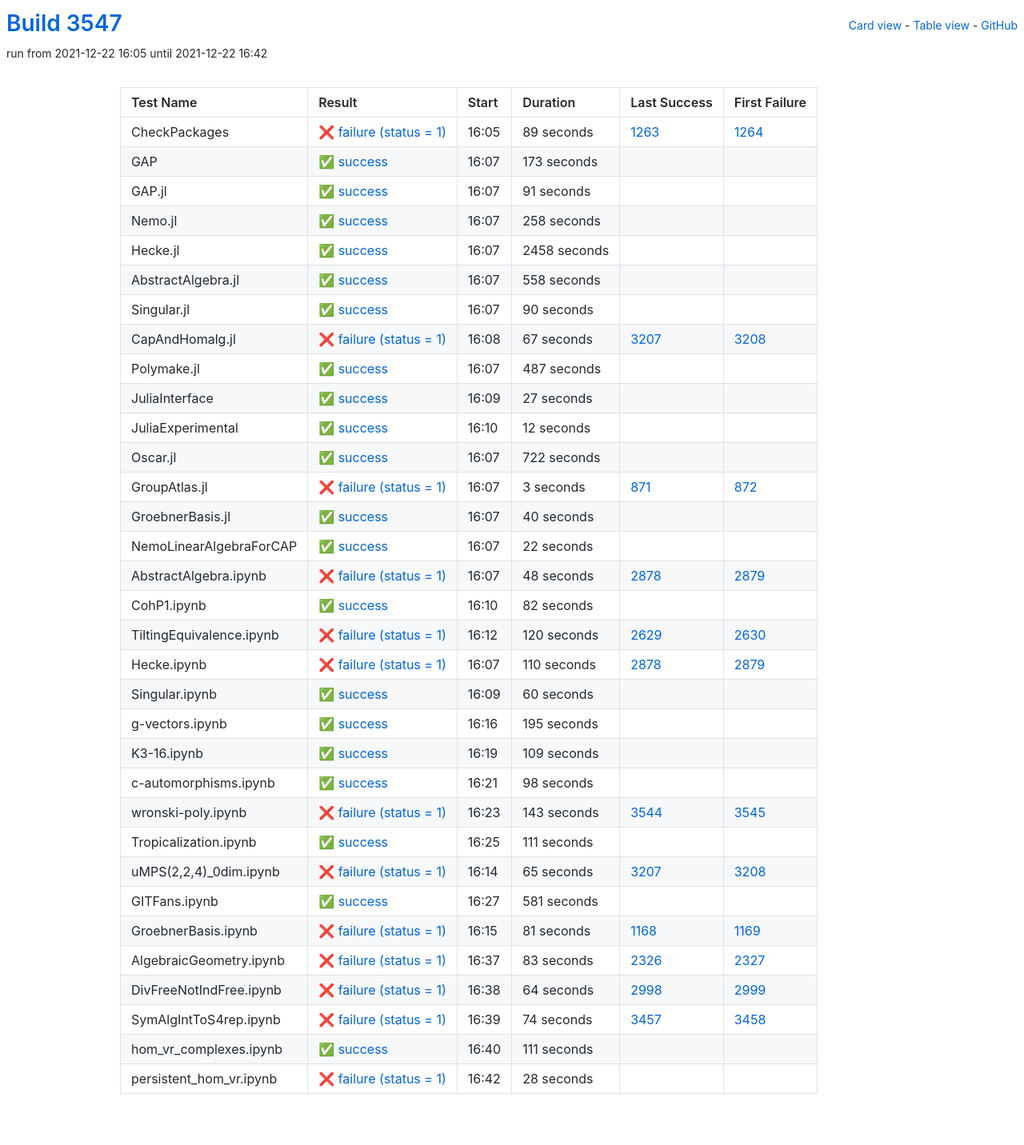
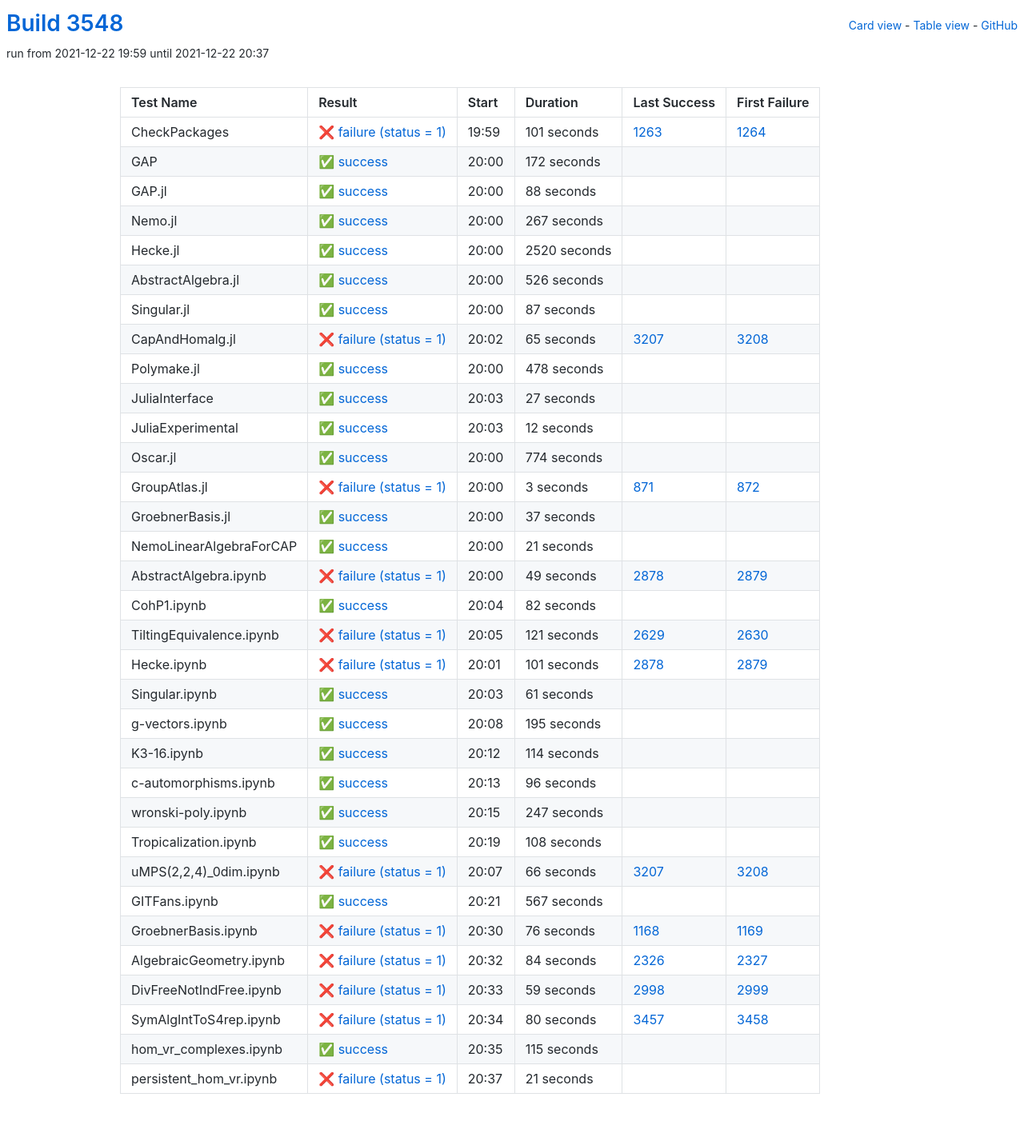
Before and after one commit to oscar-system/oscar-ci-status-stable, a Jekyll site: the page built from table.html, in a window 1280 px wide. Shown: the whole page at 80% size. Built offline with Jekyll 4.4.1, drawn with Linux system fonts in a browser that asks for light colours.

Commit message:
Build #3548

```diff
--- a/_data/ci.yml
+++ b/_data/ci.yml
@@ -1,6 +1,6 @@
 ---
-build: 3547
-build_url: https://oscarci.mathematik.uni-kl.de/job/oscar-stable/3547/
+build: 3548
+build_url: https://oscarci.mathematik.uni-kl.de/job/oscar-stable/3548/
 job: oscar-stable
 organization: oscar-system
 repo: oscar-ci-status-stable
@@ -8,116 +8,116 @@ repourl: https://github.com/oscar-system/oscar-ci-status-stable
 tests:
 - name: CheckPackages
   id: checkpackages
-  log: https://oscarci.mathematik.uni-kl.de/job/oscar-stable/3547/artifact/logs/build-3547/CheckPackages.log
-  start: 2021-12-22 16:05
+  log: https://oscarci.mathematik.uni-kl.de/job/oscar-stable/3548/artifact/logs/build-3548/CheckPackages.log
+  start: 2021-12-22 19:59
   success: false
   exitcode: 1
   status: failure
-  duration: 89
+  duration: 101
   last_success: 1263
   last_success_url: https://oscarci.mathematik.uni-kl.de/job/oscar-stable/1263/
   first_failure: 1264
   first_failure_url: https://oscarci.mathematik.uni-kl.de/job/oscar-stable/1264/
 - name: GAP
   id: gap
-  log: https://oscarci.mathematik.uni-kl.de/job/oscar-stable/3547/artifact/logs/build-3547/GAP.log
-  start: 2021-12-22 16:07
+  log: https://oscarci.mathematik.uni-kl.de/job/oscar-stable/3548/artifact/logs/build-3548/GAP.log
+  start: 2021-12-22 20:00
   success: true
   exitcode: 0
   status: success
-  duration: 173
+  duration: 172
   last_success: false
   last_success_url:
   first_failure: false
   first_failure_url:
 - name: GAP.jl
   id: gap-jl
-  log: https://oscarci.mathematik.uni-kl.de/job/oscar-stable/3547/artifact/logs/build-3547/GAP.jl.log
-  start: 2021-12-22 16:07
+  log: https://oscarci.mathematik.uni-kl.de/job/oscar-stable/3548/artifact/logs/build-3548/GAP.jl.log
+  start: 2021-12-22 20:00
   success: true
   exitcode: 0
   status: success
-  duration: 91
+  duration: 88
   last_success: false
   last_success_url:
   first_failure: false
   first_failure_url:
 - name: Nemo.jl
   id: nemo-jl
-  log: https://oscarci.mathematik.uni-kl.de/job/oscar-stable/3547/artifact/logs/build-3547/Nemo.jl.log
-  start: 2021-12-22 16:07
+  log: https://oscarci.mathematik.uni-kl.de/job/oscar-stable/3548/artifact/logs/build-3548/Nemo.jl.log
+  start: 2021-12-22 20:00
   success: true
   exitcode: 0
   status: success
-  duration: 258
+  duration: 267
   last_success: false
   last_success_url:
   first_failure: false
   first_failure_url:
 - name: Hecke.jl
   id: hecke-jl
-  log: https://oscarci.mathematik.uni-kl.de/job/oscar-stable/3547/artifact/logs/build-3547/Hecke.jl.log
-  start: 2021-12-22 16:07
+  log: https://oscarci.mathematik.uni-kl.de/job/oscar-stable/3548/artifact/logs/build-3548/Hecke.jl.log
+  start: 2021-12-22 20:00
   success: true
   exitcode: 0
   status: success
-  duration: 2458
+  duration: 2520
   last_success: false
   last_success_url:
   first_failure: false
   first_failure_url:
 - name: AbstractAlgebra.jl
   id: abstractalgebra-jl
-  log: https://oscarci.mathematik.uni-kl.de/job/oscar-stable/3547/artifact/logs/build-3547/AbstractAlgebra.jl.log
-  start: 2021-12-22 16:07
+  log: https://oscarci.mathematik.uni-kl.de/job/oscar-stable/3548/artifact/logs/build-3548/AbstractAlgebra.jl.log
+  start: 2021-12-22 20:00
   success: true
   exitcode: 0
   status: success
-  duration: 558
+  duration: 526
   last_success: false
   last_success_url:
   first_failure: false
   first_failure_url:
 - name: Singular.jl
   id: singular-jl
-  log: https://oscarci.mathematik.uni-kl.de/job/oscar-stable/3547/artifact/logs/build-3547/Singular.jl.log
-  start: 2021-12-22 16:07
+  log: https://oscarci.mathematik.uni-kl.de/job/oscar-stable/3548/artifact/logs/build-3548/Singular.jl.log
+  start: 2021-12-22 20:00
   success: true
   exitcode: 0
   status: success
-  duration: 90
+  duration: 87
   last_success: false
   last_success_url:
   first_failure: false
   first_failure_url:
 - name: CapAndHomalg.jl
   id: capandhomalg-jl
-  log: https://oscarci.mathematik.uni-kl.de/job/oscar-stable/3547/artifact/logs/build-3547/CapAndHomalg.jl.log
-  start: 2021-12-22 16:08
+  log: https://oscarci.mathematik.uni-kl.de/job/oscar-stable/3548/artifact/logs/build-3548/CapAndHomalg.jl.log
+  start: 2021-12-22 20:02
   success: false
   exitcode: 1
   status: failure
-  duration: 67
+  duration: 65
   last_success: 3207
   last_success_url: https://oscarci.mathematik.uni-kl.de/job/oscar-stable/3207/
   first_failure: 3208
   first_failure_url: https://oscarci.mathematik.uni-kl.de/job/oscar-stable/3208/
 - name: Polymake.jl
   id: polymake-jl
-  log: https://oscarci.mathematik.uni-kl.de/job/oscar-stable/3547/artifact/logs/build-3547/Polymake.jl.log
-  start: 2021-12-22 16:07
+  log: https://oscarci.mathematik.uni-kl.de/job/oscar-stable/3548/artifact/logs/build-3548/Polymake.jl.log
+  start: 2021-12-22 20:00
   success: true
   exitcode: 0
   status: success
-  duration: 487
+  duration: 478
   last_success: false
   last_success_url:
   first_failure: false
   first_failure_url:
 - name: JuliaInterface
   id: juliainterface
-  log: https://oscarci.mathematik.uni-kl.de/job/oscar-stable/3547/artifact/logs/build-3547/JuliaInterface.log
-  start: 2021-12-22 16:09
+  log: https://oscarci.mathematik.uni-kl.de/job/oscar-stable/3548/artifact/logs/build-3548/JuliaInterface.log
+  start: 2021-12-22 20:03
   success: true
   exitcode: 0
   status: success
@@ -128,8 +128,8 @@ tests:
   first_failure_url:
 - name: JuliaExperimental
   id: juliaexperimental
-  log: https://oscarci.mathematik.uni-kl.de/job/oscar-stable/3547/artifact/logs/build-3547/JuliaExperimental.log
-  start: 2021-12-22 16:10
+  log: https://oscarci.mathematik.uni-kl.de/job/oscar-stable/3548/artifact/logs/build-3548/JuliaExperimental.log
+  start: 2021-12-22 20:03
   success: true
   exitcode: 0
   status: success
@@ -140,20 +140,20 @@ tests:
   first_failure_url:
 - name: Oscar.jl
   id: oscar-jl
-  log: https://oscarci.mathematik.uni-kl.de/job/oscar-stable/3547/artifact/logs/build-3547/Oscar.jl.log
-  start: 2021-12-22 16:07
+  log: https://oscarci.mathematik.uni-kl.de/job/oscar-stable/3548/artifact/logs/build-3548/Oscar.jl.log
+  start: 2021-12-22 20:00
   success: true
   exitcode: 0
   status: success
-  duration: 722
+  duration: 774
   last_success: false
   last_success_url:
   first_failure: false
   first_failure_url:
 - name: GroupAtlas.jl
   id: groupatlas-jl
-  log: https://oscarci.mathematik.uni-kl.de/job/oscar-stable/3547/artifact/logs/build-3547/GroupAtlas.jl.log
-  start: 2021-12-22 16:07
+  log: https://oscarci.mathematik.uni-kl.de/job/oscar-stable/3548/artifact/logs/build-3548/GroupAtlas.jl.log
+  start: 2021-12-22 20:00
   success: false
   exitcode: 1
   status: failure
@@ -164,44 +164,44 @@ tests:
   first_failure_url: https://oscarci.mathematik.uni-kl.de/job/oscar-stable/872/
 - name: GroebnerBasis.jl
   id: groebnerbasis-jl
-  log: https://oscarci.mathematik.uni-kl.de/job/oscar-stable/3547/artifact/logs/build-3547/GroebnerBasis.jl.log
-  start: 2021-12-22 16:07
+  log: https://oscarci.mathematik.uni-kl.de/job/oscar-stable/3548/artifact/logs/build-3548/GroebnerBasis.jl.log
+  start: 2021-12-22 20:00
   success: true
   exitcode: 0
   status: success
-  duration: 40
+  duration: 37
   last_success: false
   last_success_url:
   first_failure: false
   first_failure_url:
 - name: NemoLinearAlgebraForCAP
   id: nemolinearalgebraforcap
-  log: https://oscarci.mathematik.uni-kl.de/job/oscar-stable/3547/artifact/logs/build-3547/NemoLinearAlgebraForCAP.log
-  start: 2021-12-22 16:07
+  log: https://oscarci.mathematik.uni-kl.de/job/oscar-stable/3548/artifact/logs/build-3548/NemoLinearAlgebraForCAP.log
+  start: 2021-12-22 20:00
   success: true
   exitcode: 0
   status: success
-  duration: 22
+  duration: 21
   last_success: false
   last_success_url:
   first_failure: false
   first_failure_url:
 - name: AbstractAlgebra.ipynb
   id: abstractalgebra-ipynb
-  log: https://oscarci.mathematik.uni-kl.de/job/oscar-stable/3547/artifact/logs/build-3547/AbstractAlgebra.ipynb.log
-  start: 2021-12-22 16:07
+  log: https://oscarci.mathematik.uni-kl.de/job/oscar-stable/3548/artifact/logs/build-3548/AbstractAlgebra.ipynb.log
+  start: 2021-12-22 20:00
   success: false
   exitcode: 1
   status: failure
-  duration: 48
+  duration: 49
   last_success: 2878
   last_success_url: https://oscarci.mathematik.uni-kl.de/job/oscar-stable/2878/
   first_failure: 2879
   first_failure_url: https://oscarci.mathematik.uni-kl.de/job/oscar-stable/2879/
 - name: CohP1.ipynb
   id: cohp1-ipynb
-  log: https://oscarci.mathematik.uni-kl.de/job/oscar-stable/3547/artifact/logs/build-3547/CohP1.ipynb.log
-  start: 2021-12-22 16:10
+  log: https://oscarci.mathematik.uni-kl.de/job/oscar-stable/3548/artifact/logs/build-3548/CohP1.ipynb.log
+  start: 2021-12-22 20:04
   success: true
   exitcode: 0
   status: success
@@ -212,44 +212,44 @@ tests:
   first_failure_url:
 - name: TiltingEquivalence.ipynb
   id: tiltingequivalence-ipynb
-  log: https://oscarci.mathematik.uni-kl.de/job/oscar-stable/3547/artifact/logs/build-3547/TiltingEquivalence.ipynb.log
-  start: 2021-12-22 16:12
+  log: https://oscarci.mathematik.uni-kl.de/job/oscar-stable/3548/artifact/logs/build-3548/TiltingEquivalence.ipynb.log
+  start: 2021-12-22 20:05
   success: false
   exitcode: 1
   status: failure
-  duration: 120
+  duration: 121
   last_success: 2629
   last_success_url: https://oscarci.mathematik.uni-kl.de/job/oscar-stable/2629/
   first_failure: 2630
   first_failure_url: https://oscarci.mathematik.uni-kl.de/job/oscar-stable/2630/
 - name: Hecke.ipynb
   id: hecke-ipynb
-  log: https://oscarci.mathematik.uni-kl.de/job/oscar-stable/3547/artifact/logs/build-3547/Hecke.ipynb.log
-  start: 2021-12-22 16:07
+  log: https://oscarci.mathematik.uni-kl.de/job/oscar-stable/3548/artifact/logs/build-3548/Hecke.ipynb.log
+  start: 2021-12-22 20:01
   success: false
   exitcode: 1
   status: failure
-  duration: 110
+  duration: 101
   last_success: 2878
   last_success_url: https://oscarci.mathematik.uni-kl.de/job/oscar-stable/2878/
   first_failure: 2879
   first_failure_url: https://oscarci.mathematik.uni-kl.de/job/oscar-stable/2879/
 - name: Singular.ipynb
   id: singular-ipynb
-  log: https://oscarci.mathematik.uni-kl.de/job/oscar-stable/3547/artifact/logs/build-3547/Singular.ipynb.log
-  start: 2021-12-22 16:09
+  log: https://oscarci.mathematik.uni-kl.de/job/oscar-stable/3548/artifact/logs/build-3548/Singular.ipynb.log
+  start: 2021-12-22 20:03
   success: true
   exitcode: 0
   status: success
-  duration: 60
+  duration: 61
   last_success: false
   last_success_url:
   first_failure: false
   first_failure_url:
 - name: g-vectors.ipynb
   id: g-vectors-ipynb
-  log: https://oscarci.mathematik.uni-kl.de/job/oscar-stable/3547/artifact/logs/build-3547/g-vectors.ipynb.log
-  start: 2021-12-22 16:16
+  log: https://oscarci.mathematik.uni-kl.de/job/oscar-stable/3548/artifact/logs/build-3548/g-vectors.ipynb.log
+  start: 2021-12-22 20:08
   success: true
   exitcode: 0
   status: success
@@ -260,144 +260,144 @@ tests:
   first_failure_url:
 - name: K3-16.ipynb
   id: k3-16-ipynb
-  log: https://oscarci.mathematik.uni-kl.de/job/oscar-stable/3547/artifact/logs/build-3547/K3-16.ipynb.log
-  start: 2021-12-22 16:19
+  log: https://oscarci.mathematik.uni-kl.de/job/oscar-stable/3548/artifact/logs/build-3548/K3-16.ipynb.log
+  start: 2021-12-22 20:12
   success: true
   exitcode: 0
   status: success
-  duration: 109
+  duration: 114
   last_success: false
   last_success_url:
   first_failure: false
   first_failure_url:
 - name: c-automorphisms.ipynb
   id: c-automorphisms-ipynb
-  log: https://oscarci.mathematik.uni-kl.de/job/oscar-stable/3547/artifact/logs/build-3547/c-automorphisms.ipynb.log
-  start: 2021-12-22 16:21
+  log: https://oscarci.mathematik.uni-kl.de/job/oscar-stable/3548/artifact/logs/build-3548/c-automorphisms.ipynb.log
+  start: 2021-12-22 20:13
   success: true
   exitcode: 0
   status: success
-  duration: 98
+  duration: 96
   last_success: false
   last_success_url:
   first_failure: false
   first_failure_url:
 - name: wronski-poly.ipynb
   id: wronski-poly-ipynb
-  log: https://oscarci.mathematik.uni-kl.de/job/oscar-stable/3547/artifact/logs/build-3547/wronski-poly.ipynb.log
-  start: 2021-12-22 16:23
-  success: false
-  exitcode: 1
-  status: failure
-  duration: 143
-  last_success: 3544
-  last_success_url: https://oscarci.mathematik.uni-kl.de/job/oscar-stable/3544/
-  first_failure: 3545
-  first_failure_url: https://oscarci.mathematik.uni-kl.de/job/oscar-stable/3545/
-- name: Tropicalization.ipynb
-  id: tropicalization-ipynb
-  log: https://oscarci.mathematik.uni-kl.de/job/oscar-stable/3547/artifact/logs/build-3547/Tropicalization.ipynb.log
-  start: 2021-12-22 16:25
+  log: https://oscarci.mathematik.uni-kl.de/job/oscar-stable/3548/artifact/logs/build-3548/wronski-poly.ipynb.log
+  start: 2021-12-22 20:15
   success: true
   exitcode: 0
   status: success
-  duration: 111
+  duration: 247
+  last_success: false
+  last_success_url:
+  first_failure: false
+  first_failure_url:
+- name: Tropicalization.ipynb
+  id: tropicalization-ipynb
+  log: https://oscarci.mathematik.uni-kl.de/job/oscar-stable/3548/artifact/logs/build-3548/Tropicalization.ipynb.log
+  start: 2021-12-22 20:19
+  success: true
+  exitcode: 0
+  status: success
+  duration: 108
   last_success: false
   last_success_url:
   first_failure: false
   first_failure_url:
 - name: uMPS(2,2,4)_0dim.ipynb
   id: umps-2-2-4-0dim-ipynb
-  log: https://oscarci.mathematik.uni-kl.de/job/oscar-stable/3547/artifact/logs/build-3547/uMPS-2-2-4-_0dim.ipynb.log
-  start: 2021-12-22 16:14
+  log: https://oscarci.mathematik.uni-kl.de/job/oscar-stable/3548/artifact/logs/build-3548/uMPS-2-2-4-_0dim.ipynb.log
+  start: 2021-12-22 20:07
   success: false
   exitcode: 1
   status: failure
-  duration: 65
+  duration: 66
   last_success: 3207
   last_success_url: https://oscarci.mathematik.uni-kl.de/job/oscar-stable/3207/
   first_failure: 3208
   first_failure_url: https://oscarci.mathematik.uni-kl.de/job/oscar-stable/3208/
 - name: GITFans.ipynb
   id: gitfans-ipynb
-  log: https://oscarci.mathematik.uni-kl.de/job/oscar-stable/3547/artifact/logs/build-3547/GITFans.ipynb.log
-  start: 2021-12-22 16:27
+  log: https://oscarci.mathematik.uni-kl.de/job/oscar-stable/3548/artifact/logs/build-3548/GITFans.ipynb.log
+  start: 2021-12-22 20:21
   success: true
   exitcode: 0
   status: success
-  duration: 581
+  duration: 567
   last_success: false
   last_success_url:
   first_failure: false
   first_failure_url:
 - name: GroebnerBasis.ipynb
   id: groebnerbasis-ipynb
-  log: https://oscarci.mathematik.uni-kl.de/job/oscar-stable/3547/artifact/logs/build-3547/GroebnerBasis.ipynb.log
-  start: 2021-12-22 16:15
+  log: https://oscarci.mathematik.uni-kl.de/job/oscar-stable/3548/artifact/logs/build-3548/GroebnerBasis.ipynb.log
+  start: 2021-12-22 20:30
   success: false
   exitcode: 1
   status: failure
-  duration: 81
+  duration: 76
   last_success: 1168
   last_success_url: https://oscarci.mathematik.uni-kl.de/job/oscar-stable/1168/
   first_failure: 1169
   first_failure_url: https://oscarci.mathematik.uni-kl.de/job/oscar-stable/1169/
 - name: AlgebraicGeometry.ipynb
   id: algebraicgeometry-ipynb
-  log: https://oscarci.mathematik.uni-kl.de/job/oscar-stable/3547/artifact/logs/build-3547/AlgebraicGeometry.ipynb.log
-  start: 2021-12-22 16:37
+  log: https://oscarci.mathematik.uni-kl.de/job/oscar-stable/3548/artifact/logs/build-3548/AlgebraicGeometry.ipynb.log
+  start: 2021-12-22 20:32
   success: false
   exitcode: 1
   status: failure
-  duration: 83
+  duration: 84
   last_success: 2326
   last_success_url: https://oscarci.mathematik.uni-kl.de/job/oscar-stable/2326/
   first_failure: 2327
   first_failure_url: https://oscarci.mathematik.uni-kl.de/job/oscar-stable/2327/
 - name: DivFreeNotIndFree.ipynb
   id: divfreenotindfree-ipynb
-  log: https://oscarci.mathematik.uni-kl.de/job/oscar-stable/3547/artifact/logs/build-3547/DivFreeNotIndFree.ipynb.log
-  start: 2021-12-22 16:38
+  log: https://oscarci.mathematik.uni-kl.de/job/oscar-stable/3548/artifact/logs/build-3548/DivFreeNotIndFree.ipynb.log
+  start: 2021-12-22 20:33
   success: false
   exitcode: 1
   status: failure
-  duration: 64
+  duration: 59
   last_success: 2998
   last_success_url: https://oscarci.mathematik.uni-kl.de/job/oscar-stable/2998/
   first_failure: 2999
   first_failure_url: https://oscarci.mathematik.uni-kl.de/job/oscar-stable/2999/
 - name: SymAlgIntToS4rep.ipynb
   id: symalginttos4rep-ipynb
-  log: https://oscarci.mathematik.uni-kl.de/job/oscar-stable/3547/artifact/logs/build-3547/SymAlgIntToS4rep.ipynb.log
-  start: 2021-12-22 16:39
+  log: https://oscarci.mathematik.uni-kl.de/job/oscar-stable/3548/artifact/logs/build-3548/SymAlgIntToS4rep.ipynb.log
+  start: 2021-12-22 20:34
   success: false
   exitcode: 1
   status: failure
-  duration: 74
+  duration: 80
   last_success: 3457
   last_success_url: https://oscarci.mathematik.uni-kl.de/job/oscar-stable/3457/
   first_failure: 3458
   first_failure_url: https://oscarci.mathematik.uni-kl.de/job/oscar-stable/3458/
 - name: hom_vr_complexes.ipynb
   id: hom-vr-complexes-ipynb
-  log: https://oscarci.mathematik.uni-kl.de/job/oscar-stable/3547/artifact/logs/build-3547/hom_vr_complexes.ipynb.log
-  start: 2021-12-22 16:40
+  log: https://oscarci.mathematik.uni-kl.de/job/oscar-stable/3548/artifact/logs/build-3548/hom_vr_complexes.ipynb.log
+  start: 2021-12-22 20:35
   success: true
   exitcode: 0
   status: success
-  duration: 111
+  duration: 115
   last_success: false
   last_success_url:
   first_failure: false
   first_failure_url:
 - name: persistent_hom_vr.ipynb
   id: persistent-hom-vr-ipynb
-  log: https://oscarci.mathematik.uni-kl.de/job/oscar-stable/3547/artifact/logs/build-3547/persistent_hom_vr.ipynb.log
-  start: 2021-12-22 16:42
+  log: https://oscarci.mathematik.uni-kl.de/job/oscar-stable/3548/artifact/logs/build-3548/persistent_hom_vr.ipynb.log
+  start: 2021-12-22 20:37
   success: false
   exitcode: 1
   status: failure
-  duration: 28
+  duration: 21
   last_success: false
   last_success_url:
   first_failure: false
```
Also changed, not shown: README.md.
